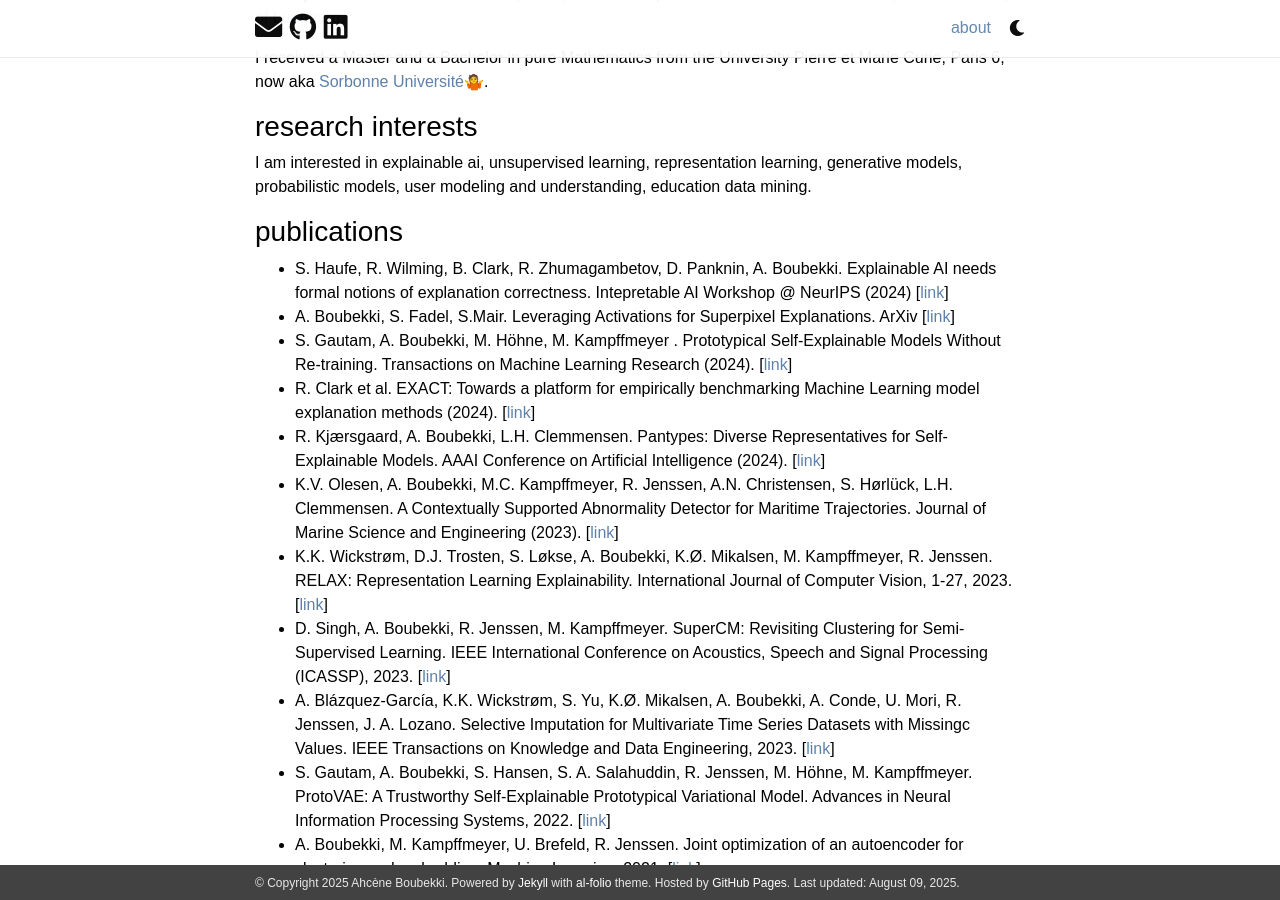
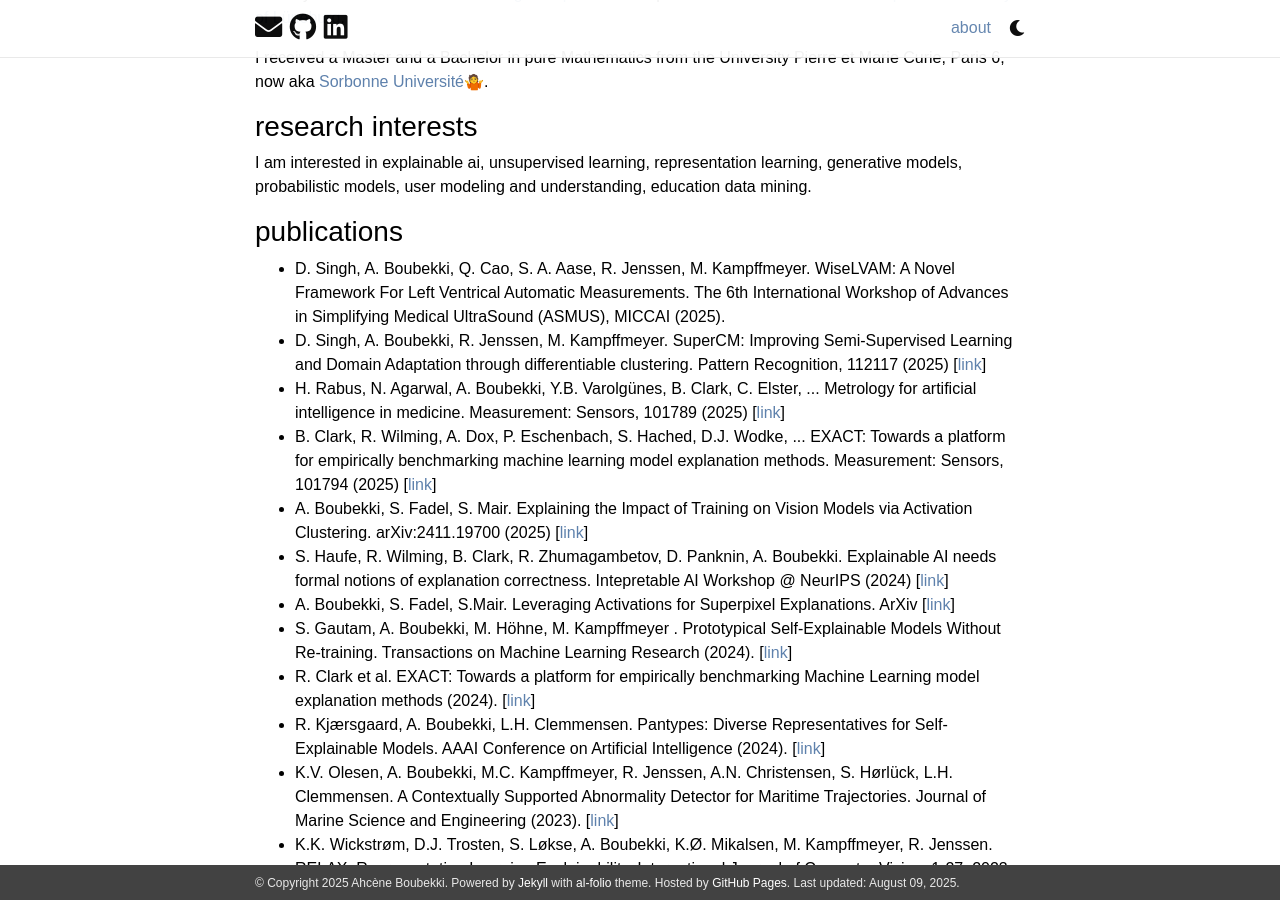
Before and after one commit to Ahcene-B/ahcene-b.github.io, a Jekyll site: the page built from _pages/about.md, in a window 1280 px wide and 900 px high, scrolled down 388 px. Built offline with Jekyll 4.4.1, drawn with Linux system fonts in a browser that asks for light colours; nearby versions of some CDN libraries; comment, search, counter and statistics services are not loaded; a style sheet for code colours, icons or effects is not loaded.

Commit message:
Update about.md

```diff
--- a/_pages/about.md
+++ b/_pages/about.md
@@ -34,13 +34,30 @@ I am interested in explainable ai, unsupervised learning, representation learnin
 ### publications
 
 <ul>
-
-  <li> S. Haufe, R. Wilming, B. Clark, R. Zhumagambetov, D. Panknin, A. Boubekki. Explainable AI needs formal notions of explanation correctness. Intepretable AI Workshop @ NeurIPS (2024) [<a href="https://arxiv.org/pdf/2409.14590">link</a>]
+  <li>
+    D. Singh, A. Boubekki, Q. Cao, S. A. Aase, R. Jenssen, M. Kampffmeyer. WiseLVAM: A Novel Framework For Left Ventrical Automatic Measurements. The 6th International Workshop of Advances in Simplifying Medical UltraSound (ASMUS), MICCAI (2025).
   </li>
-
-  <li> A. Boubekki, S. Fadel, S.Mair. Leveraging Activations for Superpixel Explanations. ArXiv [<a href="https://arxiv.org/pdf/2406.04933">link</a>]
+  <li>
+    D. Singh, A. Boubekki, R. Jenssen, M. Kampffmeyer. SuperCM: Improving Semi-Supervised Learning and Domain Adaptation through differentiable clustering. Pattern Recognition, 112117 (2025)
+    [<a href="https://files.eric.ed.gov/fulltext/ED593110.pdf">link</a>]
   </li>
-
+  <li>
+    H. Rabus, N. Agarwal, A. Boubekki, Y.B. Varolgünes, B. Clark, C. Elster, ... Metrology for artificial intelligence in medicine. Measurement: Sensors, 101789 (2025)
+    [<a href="https://doi.org/10.1016/j.measen.2024.101789">link</a>]
+  </li>
+  <li>
+    B. Clark, R. Wilming, A. Dox, P. Eschenbach, S. Hached, D.J. Wodke, ... EXACT: Towards a platform for empirically benchmarking machine learning model explanation methods. Measurement: Sensors, 101794 (2025)
+    [<a href="https://arxiv.org/abs/2405.12261">link</a>]
+  </li>
+  <li>
+    A. Boubekki, S. Fadel, S. Mair. Explaining the Impact of Training on Vision Models via Activation Clustering. arXiv:2411.19700 (2025) [<a href="https://arxiv.org/pdf/2411.19700">link</a>]
+  </li>
+  <li>
+    S. Haufe, R. Wilming, B. Clark, R. Zhumagambetov, D. Panknin, A. Boubekki. Explainable AI needs formal notions of explanation correctness. Intepretable AI Workshop @ NeurIPS (2024) [<a href="https://arxiv.org/pdf/2409.14590">link</a>]
+  </li>
+  <li>
+    A. Boubekki, S. Fadel, S.Mair. Leveraging Activations for Superpixel Explanations. ArXiv [<a href="https://arxiv.org/pdf/2406.04933">link</a>]
+  </li>
   <li>
     S. Gautam, A. Boubekki, M. Höhne, M. Kampffmeyer . Prototypical Self-Explainable Models Without Re-training. Transactions on Machine Learning Research (2024). [<a href="https://openreview.net/pdf?id=HU5DOUp6Sa">link</a>]
   </li>
@@ -57,79 +74,57 @@ Engineering (2023). [<a href="https://www.mdpi.com/2077-1312/11/11/2085/pdf">lin
   <li>
     K.K. Wickstrøm, D.J. Trosten, S. Løkse, A. Boubekki, K.Ø. Mikalsen, M. Kampffmeyer, R. Jenssen. RELAX: Representation Learning Explainability. International Journal of Computer Vision, 1-27, 2023.[<a href="https://link.springer.com/content/pdf/10.1007/s11263-023-01773-2.pdf">link</a>]
   </li>
-
-
   <li>
     D. Singh, A. Boubekki, R. Jenssen, M. Kampffmeyer. SuperCM: Revisiting Clustering for Semi-Supervised Learning. IEEE International Conference on Acoustics, Speech and Signal Processing (ICASSP), 2023. [<a href="https://sigport.org/sites/default/files/docs/ICASSP_2k23.pdf">link</a>]
   </li>
-
-
   <li>
     A. Blázquez-García, K.K. Wickstrøm, S. Yu, K.Ø. Mikalsen, A. Boubekki, A. Conde, U. Mori, R. Jenssen, J. A. Lozano. Selective Imputation for Multivariate Time Series Datasets with Missingc Values. IEEE Transactions on Knowledge and Data Engineering, 2023. [<a href="https://munin.uit.no/bitstream/handle/10037/31585/article.pdf">link</a>]
   </li>
-
-
   <li>
     S. Gautam, A. Boubekki, S. Hansen, S. A. Salahuddin, R. Jenssen, M. Höhne, M. Kampffmeyer. ProtoVAE: A Trustworthy Self-Explainable Prototypical Variational Model.  Advances in Neural Information Processing Systems, 2022. [<a href="https://arxiv.org/pdf/2210.08151">link</a>]
   </li>
-
-
   <li>
     A. Boubekki, M. Kampffmeyer, U. Brefeld, R. Jenssen. Joint optimization of an autoencoder for clustering and embedding. Machine Learning, 2021. [<a href="https://link.springer.com/article/10.1007/s10994-021-06015-5">link</a>]
   </li>
-
   <li>
     A. Boubekki, J. Nordhaug Myhre, L. T. Luppino, K. O. Mikalsen, A. Revhaug, R. Jenssen. Clinically relevant features for predicting the severity of surgical site infections. IEEE Journal of Biomedical and Health Informatics, 2021. [<a href="https://ieeexplore.ieee.org/abstract/document/9580628">link</a>]
   </li>
-
   <li>
     I. Pandarova, T. Schmidt, J. Hartig, A. Boubekki, R. D. Jones, U. Brefeld, Predicting the difficulty of exercise items for dynamic difficulty adaptation in adaptive language tutoring. International Journal of Artificial Intelligence in Education, 2019. [<a href="https://link.springer.com/article/10.1007/s40593-019-00180-4">link</a>]
   </li>
-
   <li>
     A. Boubekki, S. Jain, and U. Brefeld. Mining User Trajectories in Electronic Text Books. Proceedings of Educational Data Mining, 2018. [<a href="https://files.eric.ed.gov/fulltext/ED593110.pdf">link</a>]
   </li>
-
   <li>
     J. Reubold, A. Boubekki, T. Strufe, and U. Brefeld. Infinite Mixtures of Markov Chains. New Frontiers in Mining Complex Patterns, LNAI 10785, Springer, 2018. [<a href="https://openreview.net/pdf?id=_lxJN02SXKQ">link</a>]
   </li>
-
   <li>
     J. Reubold, A. Boubekki, T. Strufe, and U. Brefeld. Bayesian User Behavior Models. Proceedings of the ECML/PKDD Workshop on New Frontiers in Mining Complex Patterns, 2017. [<a href="http://www.di.uniba.it/~loglisci/NFmcp17/NFMCP_2017_paper_2.pdf">link</a>]
   </li>
-
   <li>
     S. Mair, A. Boubekki, and U. Brefeld. Frame-based Data Factorizations. Proceedings of the International Conference on Machine Learning, 2017. [<a href="http://proceedings.mlr.press/v70/mair17a.html">link</a>]
   </li>
-
   <li>
     S. Mair, A. Boubekki, and U. Brefeld. Frame-based Matrix Factorizations (abstract). Proceedings of the LWDA Workshop on Knowledge Discovery, Data Mining and Machine Learning (KDML), 2017.
   </li>
-
   <li>
     A. Boubekki, C. L. Lucchesi, U. Brefeld, and W. Stille. Propagating Maximum Capacities for Recommendation. Proceedings of the German Conference on Artificial Intelligence, 2017. [<a href="https://mediatum.ub.tum.de/doc/1380314/ckn6u6a9ezuyoeg5iqf27q7ub.OnlineMultiObject.pdf#page=89">link</a>]
   </li>
-
   <li>
     A. Boubekki, U. Kröhne, F. Goldhammer, W. Schreiber, and U. Brefeld. In S. Michaelis, N. Piatkowski, and M. Stolpe (Eds.): Data-Driven Analyses of Electronic Text Books. Solving Large Scale Learning Tasks. Challenges and Algorithms -- Essays Dedicated to Katharina Morik on the Occasion of Her 60th Birthday. Lecture Notes in Artificial Intelligence 9580, Springer, 362-376, 2016.
   </li>
-
   <li>
     Delacroix T., Boubekki A., Lenca P. and Lallich S., Constrained Independence for Detecting Interesting Patterns, Proceedings of the International Conference on Data Science and Advanced Analytics (DSAA), 2015. [<a href="https://ieeexplore.ieee.org/abstract/document/7344897">link</a>]
   </li>
-
   <li>
     Boubekki A., Kröhne U., Goldhammer F., Schreiber W., Brefeld U., Toward Data-Driven Analyses of Electronic Text Books, Proceedings of the International Conference on Educational Data Mining, 2015. [<a href="https://doi.org/10.1007/978-3-319-41706-6_20">link</a>]
   </li>
-
   <li>
     Boubekki A., Brefeld U. and Delacroix T., Generalising IRT to Discriminate Between Examinees, Proceedings of the International  Conference on Educational Data Mining, 2015.
   </li>
-
   <li>
     Boubekki A., Bengs D., Mining Implications From Data, Proceedings of the LWA 2014 Workshops: KDML, IR, FGWM, Aachen, Germany, September 8-10, 2014.
   </li>
-
   <li>
     Delacroix T., Boubekki A., An application of multiple behavior SIA for analyzing data from student exams, in The SIA Approach for Semantic and non-Symmetric Data Analysis, Régnier, Almouloud & Gras (Eds), Educaçao Matematica Pesquisa, Sao Paulo, v.16, n.3, pp.773-794, 2014. [<a href="https://github.com/Ahcene-B/ahcene-b.github.io/blob/main/_data/21579-Texto do artigo-55337-1-10-20141218.pdf">link</a>]
   </li>
```
